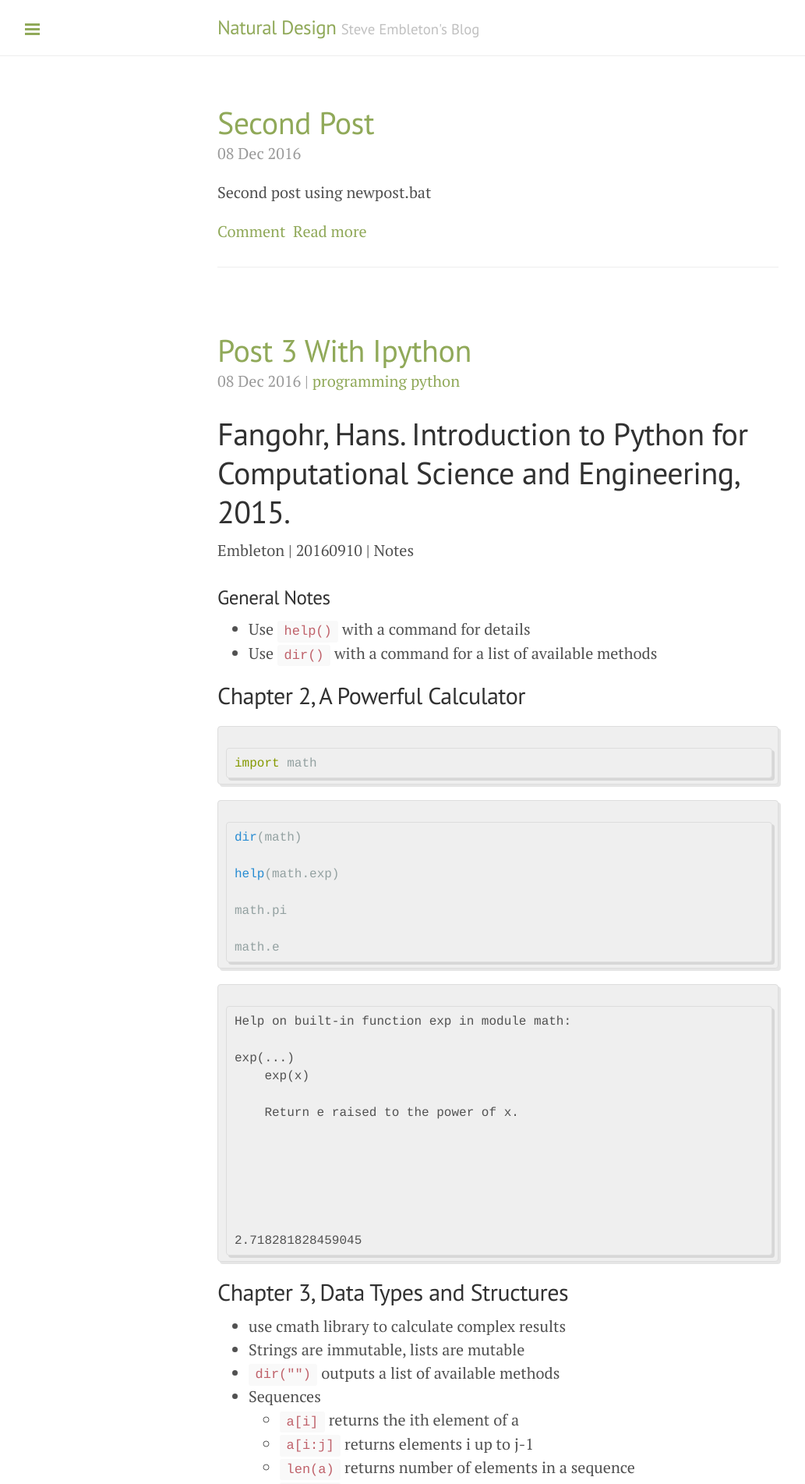
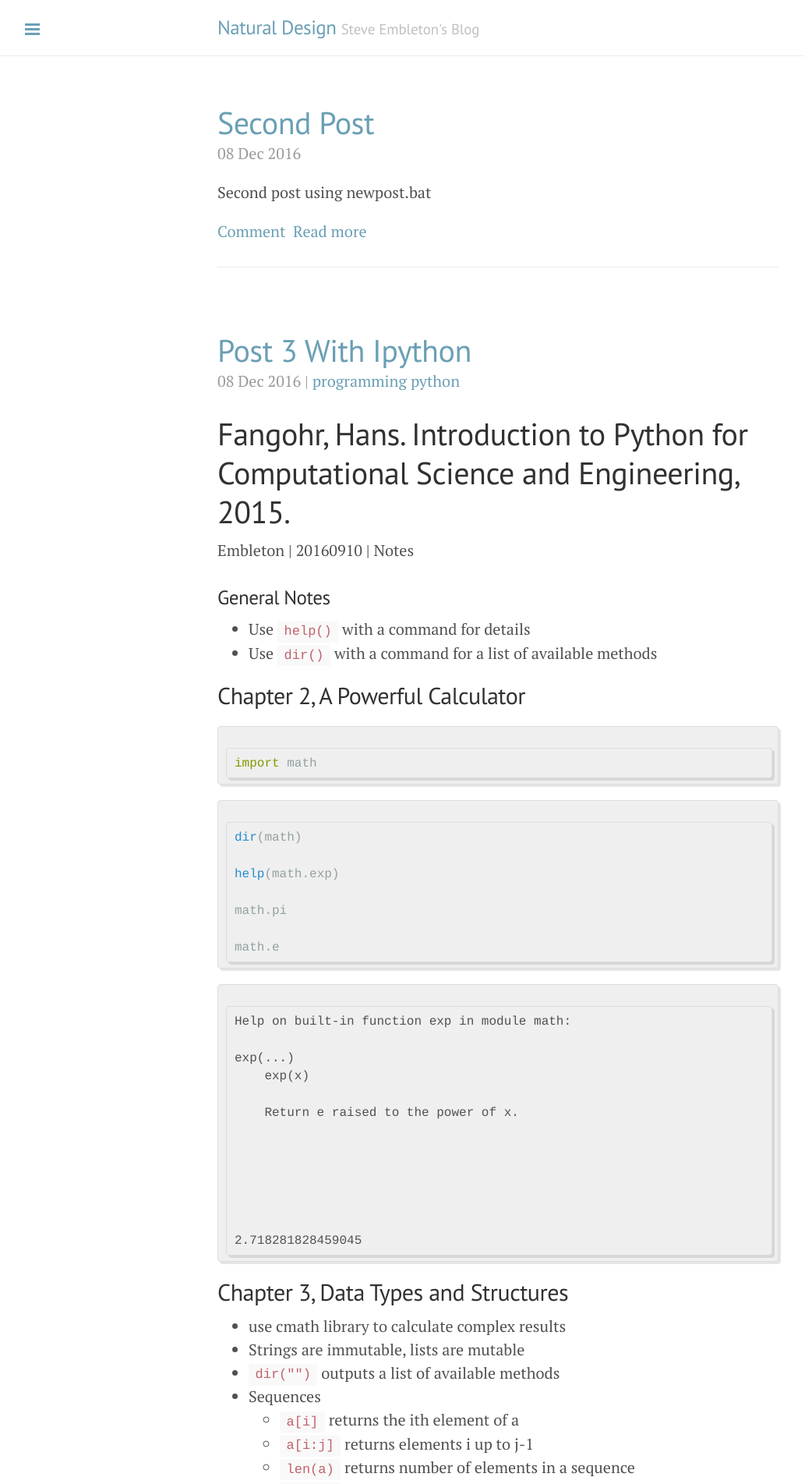
Before and after one commit to stembl/stembl.github.io, a Jekyll site: the page built from index.html, in a window 1280 px wide. Shown: the top 1903 px of the page at 78% size, without its empty margins (1-1034 px from the left). Built offline with Jekyll 4.4.1, drawn with Linux system fonts in a browser that asks for light colours; the list of posts is cut into pages by our own code.

Commit message:
theme test blue

```diff
--- a/_layouts/default.html
+++ b/_layouts/default.html
@@ -3,7 +3,7 @@
 
   {% include head.html %}
 
-  <body class="theme-base-0b sidebar-overlay">
+  <body class="theme-base-0d sidebar-overlay">
 
     {% include sidebar.html %}
 
```
